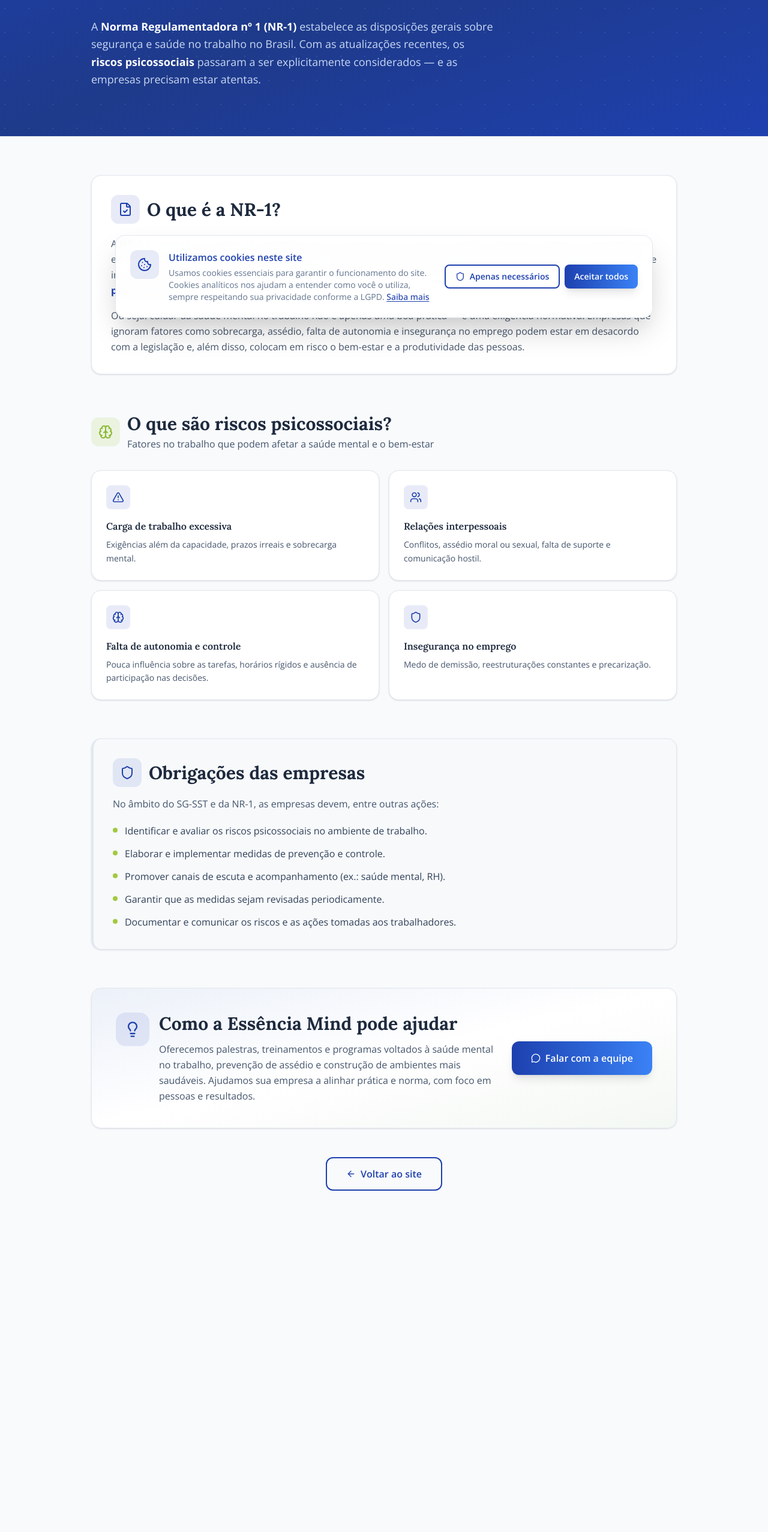
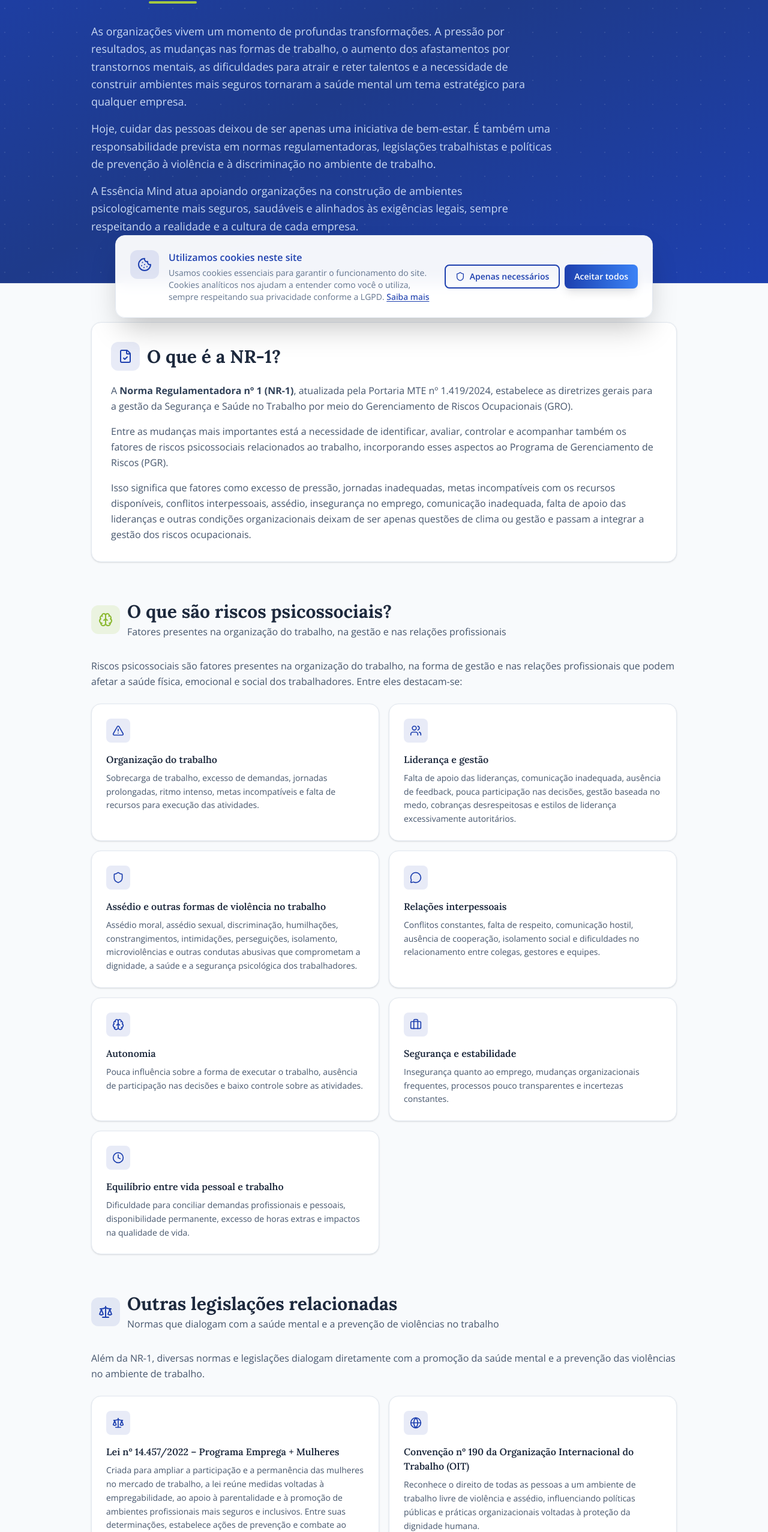
Before and after one commit to LeoAzzE/Landing-Page-Psico, a Next.js app: page /nr1-riscos-psicossociais in a window 1280 px wide. Shown: the part 246-2800 px from the top of the page at 60% size. Before the commit the page ends 2295 px from the top, so only its background shows below. Built offline with nearby package versions, Linux system fonts and the light colour scheme; no server answers.

Commit message:
changes layout ainda mailTo

```diff
--- a/app/nr1-riscos-psicossociais/layout.jsx
+++ b/app/nr1-riscos-psicossociais/layout.jsx
@@ -1,7 +1,7 @@
 export const metadata = {
-  title: "NR-1 e Riscos Psicossociais | Essência Mind",
+  title: "Saúde Mental no Trabalho, Riscos Psicossociais e Conformidade Legal | Essência Mind",
   description:
-    "Entenda a NR-1, os riscos psicossociais no trabalho e como sua empresa pode prevenir e cuidar da saúde mental.",
+    "Entenda a NR-1, os riscos psicossociais, legislações relacionadas e como sua empresa pode cuidar da saúde mental no trabalho com conformidade legal.",
 };
 
 export default function NR1Layout({ children }) {
--- a/app/nr1-riscos-psicossociais/page.jsx
+++ b/app/nr1-riscos-psicossociais/page.jsx
@@ -11,40 +11,100 @@ import {
   Users,
   Lightbulb,
   MessageCircle,
+  Scale,
+  Briefcase,
+  Heart,
+  Globe,
+  UserCheck,
+  Clock,
 } from "lucide-react";
-import { site, contact, getWhatsAppHref } from "@/lib/site-config";
+import { site, getWhatsAppHref } from "@/lib/site-config";
 import { Button } from "@/components/ui/button";
 import { Card, CardContent } from "@/components/ui/card";
 
 const riscosPsicossociais = [
   {
     icon: AlertTriangle,
-    title: "Carga de trabalho excessiva",
-    desc: "Exigências além da capacidade, prazos irreais e sobrecarga mental.",
+    title: "Organização do trabalho",
+    desc: "Sobrecarga de trabalho, excesso de demandas, jornadas prolongadas, ritmo intenso, metas incompatíveis e falta de recursos para execução das atividades.",
   },
   {
     icon: Users,
+    title: "Liderança e gestão",
+    desc: "Falta de apoio das lideranças, comunicação inadequada, ausência de feedback, pouca participação nas decisões, gestão baseada no medo, cobranças desrespeitosas e estilos de liderança excessivamente autoritários.",
+  },
+  {
+    icon: Shield,
+    title: "Assédio e outras formas de violência no trabalho",
+    desc: "Assédio moral, assédio sexual, discriminação, humilhações, constrangimentos, intimidações, perseguições, isolamento, microviolências e outras condutas abusivas que comprometam a dignidade, a saúde e a segurança psicológica dos trabalhadores.",
+  },
+  {
+    icon: MessageCircle,
     title: "Relações interpessoais",
-    desc: "Conflitos, assédio moral ou sexual, falta de suporte e comunicação hostil.",
+    desc: "Conflitos constantes, falta de respeito, comunicação hostil, ausência de cooperação, isolamento social e dificuldades no relacionamento entre colegas, gestores e equipes.",
   },
   {
     icon: Brain,
-    title: "Falta de autonomia e controle",
-    desc: "Pouca influência sobre as tarefas, horários rígidos e ausência de participação nas decisões.",
+    title: "Autonomia",
+    desc: "Pouca influência sobre a forma de executar o trabalho, ausência de participação nas decisões e baixo controle sobre as atividades.",
   },
   {
-    icon: Shield,
-    title: "Insegurança no emprego",
-    desc: "Medo de demissão, reestruturações constantes e precarização.",
+    icon: Briefcase,
+    title: "Segurança e estabilidade",
+    desc: "Insegurança quanto ao emprego, mudanças organizacionais frequentes, processos pouco transparentes e incertezas constantes.",
+  },
+  {
+    icon: Clock,
+    title: "Equilíbrio entre vida pessoal e trabalho",
+    desc: "Dificuldade para conciliar demandas profissionais e pessoais, disponibilidade permanente, excesso de horas extras e impactos na qualidade de vida.",
   },
 ];
 
-const obrigacoesEmpresas = [
-  "Identificar e avaliar os riscos psicossociais no ambiente de trabalho.",
-  "Elaborar e implementar medidas de prevenção e controle.",
-  "Promover canais de escuta e acompanhamento (ex.: saúde mental, RH).",
-  "Garantir que as medidas sejam revisadas periodicamente.",
-  "Documentar e comunicar os riscos e as ações tomadas aos trabalhadores.",
+const legislacoesRelacionadas = [
+  {
+    icon: Scale,
+    title: "Lei nº 14.457/2022 – Programa Emprega + Mulheres",
+    desc: "Criada para ampliar a participação e a permanência das mulheres no mercado de trabalho, a lei reúne medidas voltadas à empregabilidade, ao apoio à parentalidade e à promoção de ambientes profissionais mais seguros e inclusivos. Entre suas determinações, estabelece ações de prevenção e combate ao assédio sexual e a outras formas de violência no trabalho, incluindo canais de denúncia, capacitação das lideranças, ações educativas e fortalecimento da atuação da CIPA.",
+  },
+  {
+    icon: Globe,
+    title: "Convenção nº 190 da Organização Internacional do Trabalho (OIT)",
+    desc: "Reconhece o direito de todas as pessoas a um ambiente de trabalho livre de violência e assédio, influenciando políticas públicas e práticas organizacionais voltadas à proteção da dignidade humana.",
+  },
+  {
+    icon: UserCheck,
+    title: "Lei Brasileira de Inclusão (Lei nº 13.146/2015)",
+    desc: "Reforça o compromisso das organizações com a inclusão, acessibilidade e igualdade de oportunidades para pessoas com deficiência.",
+  },
+  {
+    icon: Heart,
+    title: "Estatuto da Igualdade Racial (Lei nº 12.288/2010)",
+    desc: "Contribui para o desenvolvimento de políticas que promovam ambientes de trabalho mais inclusivos e livres de discriminação racial.",
+  },
+];
+
+const acoesEmpresas = [
+  "Identificar e avaliar os fatores de riscos psicossociais.",
+  "Registrar esses riscos dentro do Programa de Gerenciamento de Riscos (PGR).",
+  "Implementar medidas preventivas e corretivas.",
+  "Preparar lideranças para uma gestão mais saudável e respeitosa.",
+  "Desenvolver políticas de prevenção ao assédio e à violência.",
+  "Promover canais de escuta e acolhimento.",
+  "Acompanhar os resultados e revisar continuamente as ações implementadas.",
+  "Fortalecer uma cultura organizacional baseada no respeito, na ética e na segurança psicológica.",
+];
+
+const solucoesEssenciaMind = [
+  "Avaliação de riscos psicossociais alinhada à NR-1.",
+  "Diagnóstico organizacional.",
+  "Programas de promoção da saúde mental.",
+  "Desenvolvimento de lideranças.",
+  "Capacitação sobre assédio moral, assédio sexual e outras formas de violência no trabalho.",
+  "Treinamentos sobre diversidade, inclusão e respeito nas relações profissionais.",
+  "Elaboração de planos de ação para redução dos riscos psicossociais.",
+  "Apoio à implementação das exigências da NR-1 e da Lei nº 14.457/2022.",
+  "Acompanhamento psicológico para colaboradores.",
+  "Palestras, workshops e rodas de conversa.",
 ];
 
 export default function NR1RiscosPsicossociaisPage() {
@@ -81,21 +141,31 @@ export default function NR1RiscosPsicossociaisPage() {
               </div>
               <div>
                 <h1 className="text-3xl font-bold tracking-tight text-white sm:text-4xl lg:text-5xl">
-                  NR-1 e Riscos Psicossociais
+                  Saúde Mental no Trabalho, Riscos Psicossociais e Conformidade Legal
                 </h1>
-                <p className="mt-3 text-lg text-blue-100 sm:text-xl">
-                  O que sua empresa precisa saber sobre saúde mental no trabalho
-                </p>
                 <div className="mt-4 h-1 w-20 rounded-full bg-[var(--accent-green)]" />
               </div>
             </div>
 
-            <p className="mt-8 max-w-2xl text-base leading-relaxed text-blue-100/90 sm:text-lg">
-              A <strong className="text-white">Norma Regulamentadora nº 1 (NR-1)</strong> estabelece
-              as disposições gerais sobre segurança e saúde no trabalho no Brasil. Com as
-              atualizações recentes, os <strong className="text-white">riscos psicossociais</strong>{" "}
-              passaram a ser explicitamente considerados — e as empresas precisam estar atentas.
+            <div className="mt-8 max-w-3xl space-y-4 text-base leading-relaxed text-blue-100/90 sm:text-lg">
+              <p>
+                As organizações vivem um momento de profundas transformações. A pressão por
+                resultados, as mudanças nas formas de trabalho, o aumento dos afastamentos por
+                transtornos mentais, as dificuldades para atrair e reter talentos e a necessidade
+                de construir ambientes mais seguros tornaram a saúde mental um tema estratégico para
+                qualquer empresa.
               </p>
+              <p>
+                Hoje, cuidar das pessoas deixou de ser apenas uma iniciativa de bem-estar. É também
+                uma responsabilidade prevista em normas regulamentadoras, legislações trabalhistas e
+                políticas de prevenção à violência e à discriminação no ambiente de trabalho.
+              </p>
+              <p>
+                A {site.name} atua apoiando organizações na construção de ambientes psicologicamente
+                mais seguros, saudáveis e alinhados às exigências legais, sempre respeitando a
+                realidade e a cultura de cada empresa.
+              </p>
+            </div>
           </motion.div>
         </div>
       </section>
@@ -121,19 +191,22 @@ export default function NR1RiscosPsicossociaisPage() {
                 </h2>
               </div>
               <p className="mt-5 leading-relaxed text-slate-600">
-                A <strong className="text-slate-700">NR-1</strong> é a norma que define as
-                obrigações gerais de segurança e saúde no trabalho aplicáveis a todos os
-                empregadores e trabalhadores. Ela exige a implementação de um{" "}
-                <strong className="text-slate-700">Sistema de Gestão de Segurança e Saúde no
-                Trabalho (SG-SST)</strong>, que inclui a identificação de perigos, a avaliação e o
-                controle de riscos — e isso passa a abranger também os{" "}
-                <strong className="text-[var(--primary)]">riscos psicossociais</strong>.
+                A <strong className="text-slate-700">Norma Regulamentadora nº 1 (NR-1)</strong>,
+                atualizada pela Portaria MTE nº 1.419/2024, estabelece as diretrizes gerais para a
+                gestão da Segurança e Saúde no Trabalho por meio do Gerenciamento de Riscos
+                Ocupacionais (GRO).
               </p>
               <p className="mt-4 leading-relaxed text-slate-600">
-                Ou seja: cuidar da saúde mental no trabalho não é apenas uma boa prática — é uma
-                exigência normativa. Empresas que ignoram fatores como sobrecarga, assédio, falta de
-                autonomia e insegurança no emprego podem estar em desacordo com a legislação e,
-                além disso, colocam em risco o bem-estar e a produtividade das pessoas.
+                Entre as mudanças mais importantes está a necessidade de identificar, avaliar,
+                controlar e acompanhar também os fatores de riscos psicossociais relacionados ao
+                trabalho, incorporando esses aspectos ao Programa de Gerenciamento de Riscos (PGR).
+              </p>
+              <p className="mt-4 leading-relaxed text-slate-600">
+                Isso significa que fatores como excesso de pressão, jornadas inadequadas, metas
+                incompatíveis com os recursos disponíveis, conflitos interpessoais, assédio,
+                insegurança no emprego, comunicação inadequada, falta de apoio das lideranças e
+                outras condições organizacionais deixam de ser apenas questões de clima ou gestão e
+                passam a integrar a gestão dos riscos ocupacionais.
               </p>
             </CardContent>
           </Card>
@@ -156,10 +229,16 @@ export default function NR1RiscosPsicossociaisPage() {
                 O que são riscos psicossociais?
               </h2>
               <p className="mt-1 text-slate-600">
-                Fatores no trabalho que podem afetar a saúde mental e o bem-estar
+                Fatores presentes na organização do trabalho, na gestão e nas relações profissionais
               </p>
             </div>
           </div>
+
+          <p className="mb-6 leading-relaxed text-slate-600">
+            Riscos psicossociais são fatores presentes na organização do trabalho, na forma de
+            gestão e nas relações profissionais que podem afetar a saúde física, emocional e social
+            dos trabalhadores. Entre eles destacam-se:
+          </p>
 
           <div className="grid gap-4 sm:grid-cols-2">
             {riscosPsicossociais.map((item, index) => (
@@ -184,7 +263,57 @@ export default function NR1RiscosPsicossociaisPage() {
           </div>
         </motion.section>
 
-        {/* Obrigações das empresas */}
+        {/* Outras legislações relacionadas */}
+        <motion.section
+          initial={{ opacity: 0, y: 20 }}
+          whileInView={{ opacity: 1, y: 0 }}
+          viewport={{ once: true }}
+          transition={{ duration: 0.4 }}
+          className="mb-16"
+        >
+          <div className="mb-8 flex items-center gap-3">
+            <div className="flex h-12 w-12 shrink-0 items-center justify-center rounded-xl bg-[var(--primary)]/10">
+              <Scale className="h-6 w-6 text-[var(--primary)]" />
+            </div>
+            <div>
+              <h2 className="text-2xl font-bold text-slate-800 sm:text-3xl">
+                Outras legislações relacionadas
+              </h2>
+              <p className="mt-1 text-slate-600">
+                Normas que dialogam com a saúde mental e a prevenção de violências no trabalho
+              </p>
+            </div>
+          </div>
+
+          <p className="mb-6 leading-relaxed text-slate-600">
+            Além da NR-1, diversas normas e legislações dialogam diretamente com a promoção da saúde
+            mental e a prevenção das violências no ambiente de trabalho.
+          </p>
+
+          <div className="grid gap-4 sm:grid-cols-2">
+            {legislacoesRelacionadas.map((item, index) => (
+              <motion.div
+                key={item.title}
+                initial={{ opacity: 0, y: 16 }}
+                whileInView={{ opacity: 1, y: 0 }}
+                viewport={{ once: true }}
+                transition={{ duration: 0.35, delay: index * 0.05 }}
+              >
+                <Card className="h-full border-[var(--border)] transition-shadow hover:shadow-md">
+                  <CardContent className="p-5 sm:p-6">
+                    <div className="flex h-10 w-10 shrink-0 items-center justify-center rounded-lg bg-[var(--primary)]/10">
+                      <item.icon className="h-5 w-5 text-[var(--primary)]" />
+                    </div>
+                    <h3 className="mt-4 font-semibold text-slate-800">{item.title}</h3>
+                    <p className="mt-2 text-sm leading-relaxed text-slate-600">{item.desc}</p>
+                  </CardContent>
+                </Card>
+              </motion.div>
+            ))}
+          </div>
+        </motion.section>
+
+        {/* O que as empresas precisam fazer */}
         <motion.section
           initial={{ opacity: 0, y: 20 }}
           whileInView={{ opacity: 1, y: 0 }}
@@ -199,14 +328,15 @@ export default function NR1RiscosPsicossociaisPage() {
                   <Shield className="h-6 w-6 text-[var(--primary)]" />
                 </div>
                 <h2 className="text-2xl font-bold text-slate-800 sm:text-3xl">
-                  Obrigações das empresas
+                  O que as empresas precisam fazer?
                 </h2>
               </div>
               <p className="mt-4 text-slate-600">
-                No âmbito do SG-SST e da NR-1, as empresas devem, entre outras ações:
+                Cada organização possui uma realidade diferente, mas, de forma geral, espera-se que
+                sejam desenvolvidas ações como:
               </p>
               <ul className="mt-5 space-y-3">
-                {obrigacoesEmpresas.map((item, i) => (
+                {acoesEmpresas.map((item, i) => (
                   <li key={i} className="flex gap-3 text-slate-700">
                     <span
                       className="mt-2 h-2 w-2 shrink-0 rounded-full bg-[var(--accent-green)]"
@@ -229,24 +359,39 @@ export default function NR1RiscosPsicossociaisPage() {
         >
           <Card className="overflow-hidden border-[var(--border)] bg-gradient-to-br from-[var(--primary)]/5 via-white to-[var(--accent-green)]/5 shadow-sm">
             <CardContent className="p-6 sm:p-8 lg:p-10">
-              <div className="flex flex-col gap-6 lg:flex-row lg:items-center lg:justify-between">
               <div className="flex items-start gap-4">
                 <div className="flex h-14 w-14 shrink-0 items-center justify-center rounded-2xl bg-[var(--primary)]/10">
                   <Lightbulb className="h-7 w-7 text-[var(--primary)]" />
                 </div>
-                  <div>
+                <div className="min-w-0 flex-1">
                   <h2 className="text-2xl font-bold text-slate-800 sm:text-3xl">
-                      Como a {site.name} pode ajudar
+                    Como a {site.name} pode ajudar?
                   </h2>
-                    <p className="mt-3 max-w-xl leading-relaxed text-slate-600">
-                      Oferecemos palestras, treinamentos e programas voltados à saúde mental no
-                      trabalho, prevenção de assédio e construção de ambientes mais saudáveis.
-                      Ajudamos sua empresa a alinhar prática e norma, com foco em pessoas e
-                      resultados.
+                  <p className="mt-3 leading-relaxed text-slate-600">
+                    A {site.name} integra conhecimentos da Psicologia, Gestão de Pessoas e
+                    Desenvolvimento Organizacional para apoiar empresas na construção de ambientes
+                    de trabalho mais saudáveis, seguros e sustentáveis. Entre nossas soluções estão:
+                  </p>
+                  <ul className="mt-5 space-y-3">
+                    {solucoesEssenciaMind.map((item, i) => (
+                      <li key={i} className="flex gap-3 text-slate-700">
+                        <span
+                          className="mt-2 h-2 w-2 shrink-0 rounded-full bg-[var(--accent-green)]"
+                          aria-hidden
+                        />
+                        <span className="leading-relaxed">{item}</span>
+                      </li>
+                    ))}
+                  </ul>
+                  <p className="mt-5 leading-relaxed text-slate-600">
+                    Mais do que apoiar o cumprimento da legislação, nosso objetivo é ajudar as
+                    organizações a desenvolver ambientes em que resultados e cuidado com as pessoas
+                    caminhem juntos, fortalecendo a saúde mental, a qualidade das relações e a
+                    sustentabilidade dos negócios.
                   </p>
                 </div>
               </div>
-                <div className="shrink-0">
+              <div className="mt-8 flex justify-center sm:justify-start">
                 <Button asChild size="lg" variant="gradient" className="w-full sm:w-auto">
                   <a
                     href={whatsappHref}
@@ -258,7 +403,6 @@ export default function NR1RiscosPsicossociaisPage() {
                     Falar com a equipe
                   </a>
                 </Button>
-                </div>
               </div>
             </CardContent>
           </Card>
--- a/app/politica-de-privacidade/page.jsx
+++ b/app/politica-de-privacidade/page.jsx
@@ -3,7 +3,7 @@
 import Link from "next/link";
 import { motion } from "framer-motion";
 import { ArrowLeft, Shield, Mail, Phone, Clock } from "lucide-react";
-import { site, contact } from "@/lib/site-config";
+import { site, contact, getMailtoHref } from "@/lib/site-config";
 import { Button } from "@/components/ui/button";
 import { Badge } from "@/components/ui/badge";
 
@@ -41,8 +41,7 @@ const sections = [
     title: "5. Compartilhamento de dados",
     content: `Não vendemos nem compartilhamos seus dados pessoais com terceiros para fins comerciais. Podemos compartilhá-los apenas:`,
     list: [
-      "Com prestadores de serviços essenciais (ex.: hospedagem, e-mail), que atuam sob instruções nossas e estão sujeitos a obrigações de confidencialidade.",
-      "Quando exigido por lei, ordem judicial ou autoridade competente.",
+      "Quando exigido por lei, ordem judicial ou autoridade competente."
     ],
   },
   {
@@ -77,6 +76,8 @@ const sections = [
 ];
 
 export default function PrivacyPage() {
+  const mailtoHref = getMailtoHref();
+
   return (
     <div className="min-h-screen bg-[var(--background)]">
       {/* Header */}
@@ -160,7 +161,7 @@ export default function PrivacyPage() {
                       <div>
                         <p className="text-xs text-slate-500">E-mail</p>
                         <a
-                          href={`mailto:${contact.email}`}
+                          href={mailtoHref}
                           className="text-sm font-medium text-[var(--primary)] hover:underline"
                         >
                           {contact.email}
--- a/components/Footer.jsx
+++ b/components/Footer.jsx
@@ -4,7 +4,7 @@ import { useState, useEffect } from "react";
 import Link from "next/link";
 import { motion } from "framer-motion";
 import { Heart, ExternalLink, Mail, Phone, Clock } from "lucide-react";
-import { site, contact, getWhatsAppHref } from "@/lib/site-config";
+import { site, contact, getWhatsAppHref, getMailtoHref } from "@/lib/site-config";
 
 /** Ano exibido só após hidratação para evitar mismatch servidor/cliente (hydration error no mobile/ngrok). */
 const FALLBACK_YEAR = 2025;
@@ -31,13 +31,14 @@ const legalLinks = [
   },
   {
     href: "/nr1-riscos-psicossociais",
-    label: "NR-1 e Riscos Psicossociais",
+    label: "Saúde Mental no Trabalho e NR-1",
     external: false,
   },
 ];
 
 export function Footer() {
   const whatsappHref = getWhatsAppHref();
+  const mailtoHref = getMailtoHref();
   const [year, setYear] = useState(FALLBACK_YEAR);
 
   useEffect(() => {
@@ -82,7 +83,7 @@ export function Footer() {
                 <span>{contact.whatsapp}</span>
               </a>
               <a
-                href={`mailto:${contact.email}`}
+                href={mailtoHref}
                 className="flex items-center gap-2 sm:gap-3 text-sm sm:text-base text-blue-100 transition-colors hover:text-white"
               >
                 <Mail className="h-3.5 w-3.5 sm:h-4 sm:w-4 shrink-0" />
```
Also changed, not shown: components/Contact.jsx (+25 -47 lines), lib/site-config.js, public/images/commitment/3.png. Lines whose indentation alone changed are shown as unchanged.
